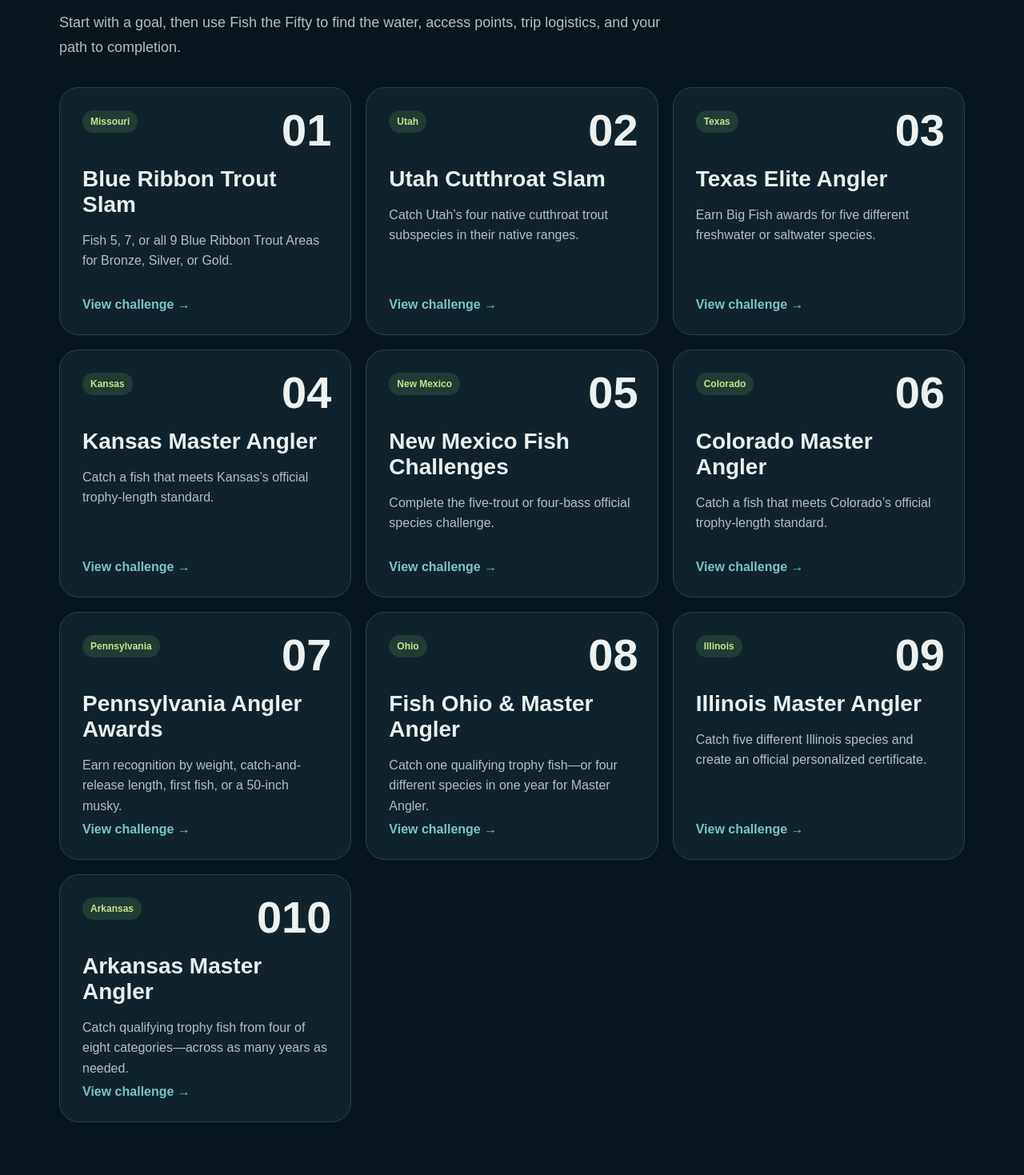
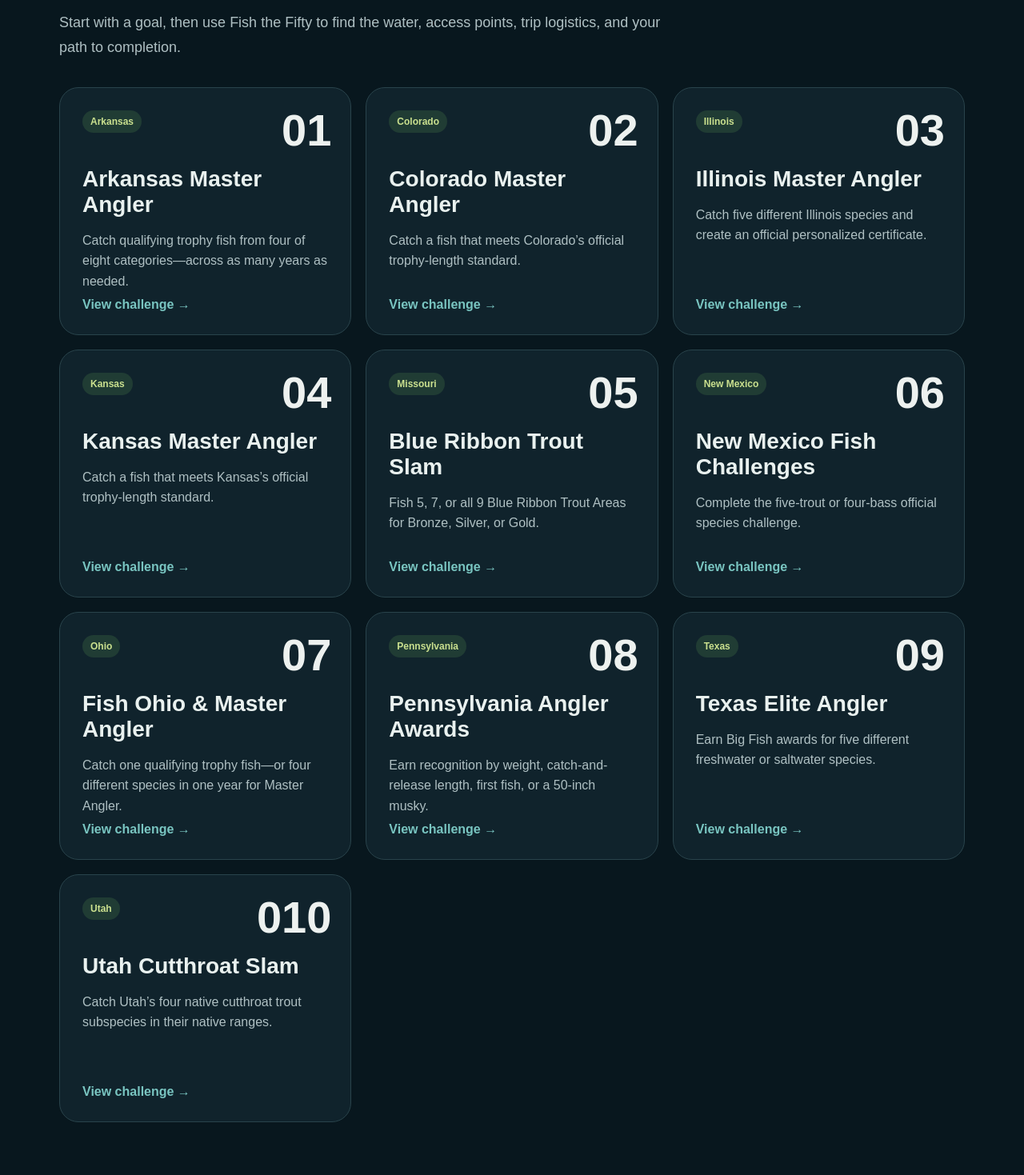
Before and after one commit to Geowow5/fish-the-fifty, a Next.js app: page / in a window 1280 px wide. Shown: the part 1261-2730 px from the top of the page at 80% size. Built offline with nearby package versions, Linux system fonts and the light colour scheme.

Commit message:
Add files via upload

```diff
--- a/app/page.tsx
+++ b/app/page.tsx
@@ -9,16 +9,16 @@ const states = [
 ];
 
 const featured = [
+  { state: "Arkansas", title: "Arkansas Master Angler", detail: "Catch qualifying trophy fish from four of eight categories—across as many years as needed.", href: "/states/arkansas/challenge" },
+  { state: "Colorado", title: "Colorado Master Angler", detail: "Catch a fish that meets Colorado’s official trophy-length standard.", href: "/states/colorado/challenge" },
+  { state: "Illinois", title: "Illinois Master Angler", detail: "Catch five different Illinois species and create an official personalized certificate.", href: "/states/illinois/challenge" },
+  { state: "Kansas", title: "Kansas Master Angler", detail: "Catch a fish that meets Kansas’s official trophy-length standard.", href: "/states/kansas/challenge" },
   { state: "Missouri", title: "Blue Ribbon Trout Slam", detail: "Fish 5, 7, or all 9 Blue Ribbon Trout Areas for Bronze, Silver, or Gold.", href: "#missouri" },
-  { state: "Utah", title: "Utah Cutthroat Slam", detail: "Catch Utah’s four native cutthroat trout subspecies in their native ranges.", href: "/states/utah/challenge" },
+  { state: "New Mexico", title: "New Mexico Fish Challenges", detail: "Complete the five-trout or four-bass official species challenge.", href: "/states/new-mexico/challenge" },
+  { state: "Ohio", title: "Fish Ohio & Master Angler", detail: "Catch one qualifying trophy fish—or four different species in one year for Master Angler.", href: "/states/ohio/challenge" },
+  { state: "Pennsylvania", title: "Pennsylvania Angler Awards", detail: "Earn recognition by weight, catch-and-release length, first fish, or a 50-inch musky.", href: "/states/pennsylvania/challenge" },
   { state: "Texas", title: "Texas Elite Angler", detail: "Earn Big Fish awards for five different freshwater or saltwater species.", href: "/states/texas/challenge" },
-  { state: "Kansas", title: "Kansas Master Angler", detail: "Catch a fish that meets Kansas’s official trophy-length standard.", href: "/states/kansas/challenge" },
-  { state: "New Mexico", title: "New Mexico Fish Challenges", detail: "Complete the five-trout or four-bass official species challenge.", href: "/states/new-mexico/challenge" },
-  { state: "Colorado", title: "Colorado Master Angler", detail: "Catch a fish that meets Colorado’s official trophy-length standard.", href: "/states/colorado/challenge" },
-  { state: "Pennsylvania", title: "Pennsylvania Angler Awards", detail: "Earn recognition by weight, catch-and-release length, first fish, or a 50-inch musky.", href: "/states/pennsylvania/challenge" },
-  { state: "Ohio", title: "Fish Ohio & Master Angler", detail: "Catch one qualifying trophy fish—or four different species in one year for Master Angler.", href: "/states/ohio/challenge" },
-  { state: "Illinois", title: "Illinois Master Angler", detail: "Catch five different Illinois species and create an official personalized certificate.", href: "/states/illinois/challenge" },
-  { state: "Arkansas", title: "Arkansas Master Angler", detail: "Catch qualifying trophy fish from four of eight categories—across as many years as needed.", href: "/states/arkansas/challenge" }
+  { state: "Utah", title: "Utah Cutthroat Slam", detail: "Catch Utah’s four native cutthroat trout subspecies in their native ranges.", href: "/states/utah/challenge" }
 ];
 
 export default function Home() {
```
Also changed, not shown: 1 other file (tests, documents, lock files or other folders).
